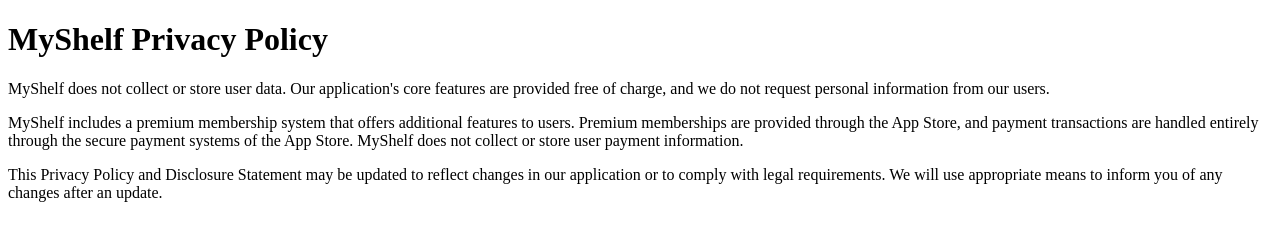
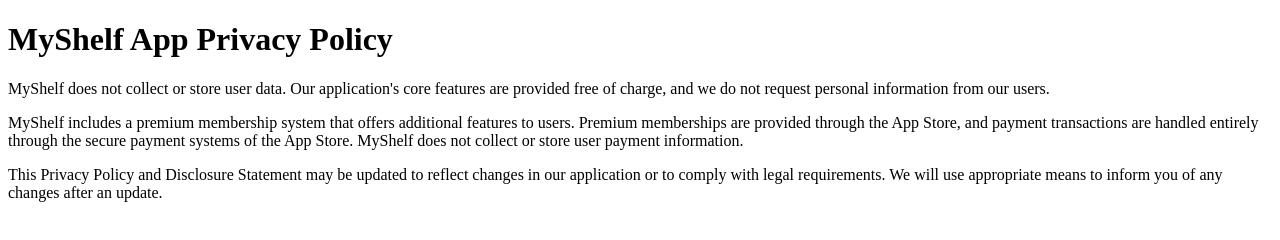
Before and after one commit to soKaradag/soKaradag.github.io, a plain HTML site: page index.html in a window 1280 px wide. Drawn offline with Linux system fonts and the light colour scheme.

Commit message:
Changed title

```diff
--- a/index.html
+++ b/index.html
@@ -8,7 +8,7 @@
 <body>
     <div>
         <h1>
-            MyShelf Privacy Policy
+            MyShelf App Privacy Policy
         </h1>
         <p>
             MyShelf does not collect or store user data. Our application's core features are provided free of charge, and we do not request personal information from our users.
```
